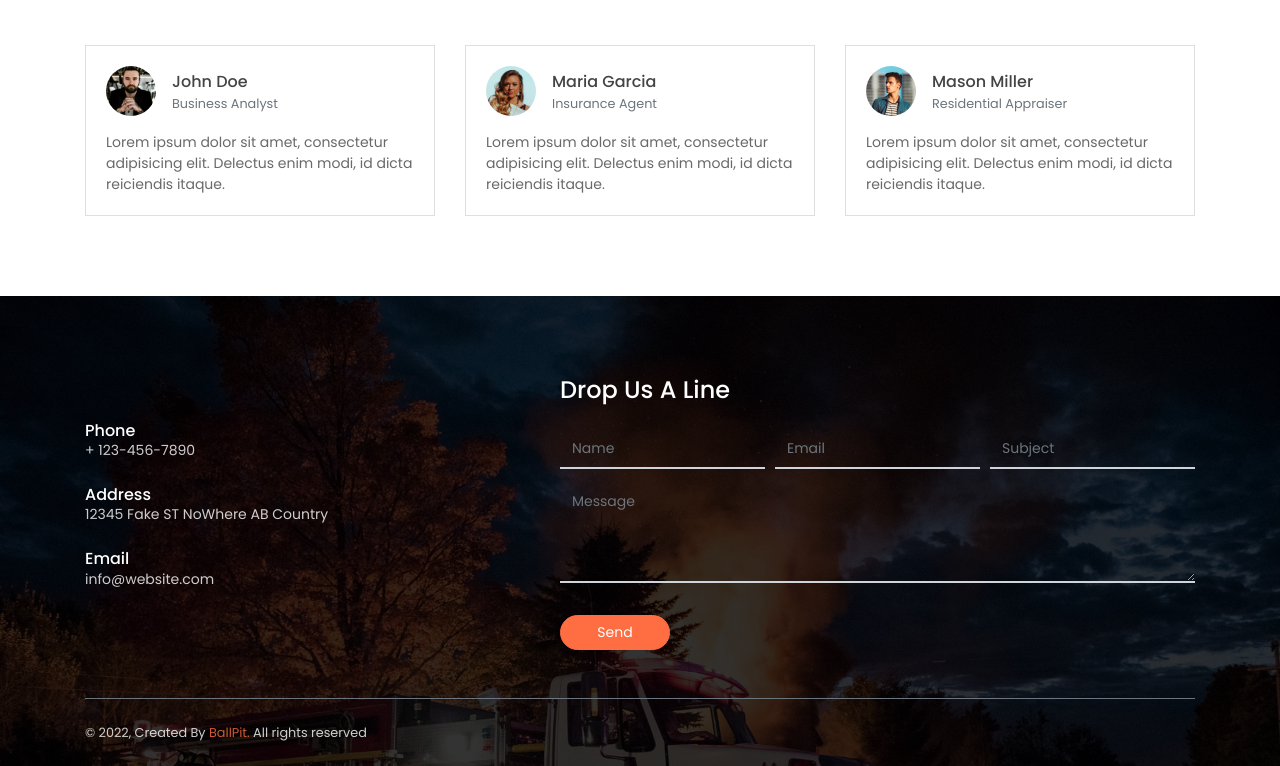
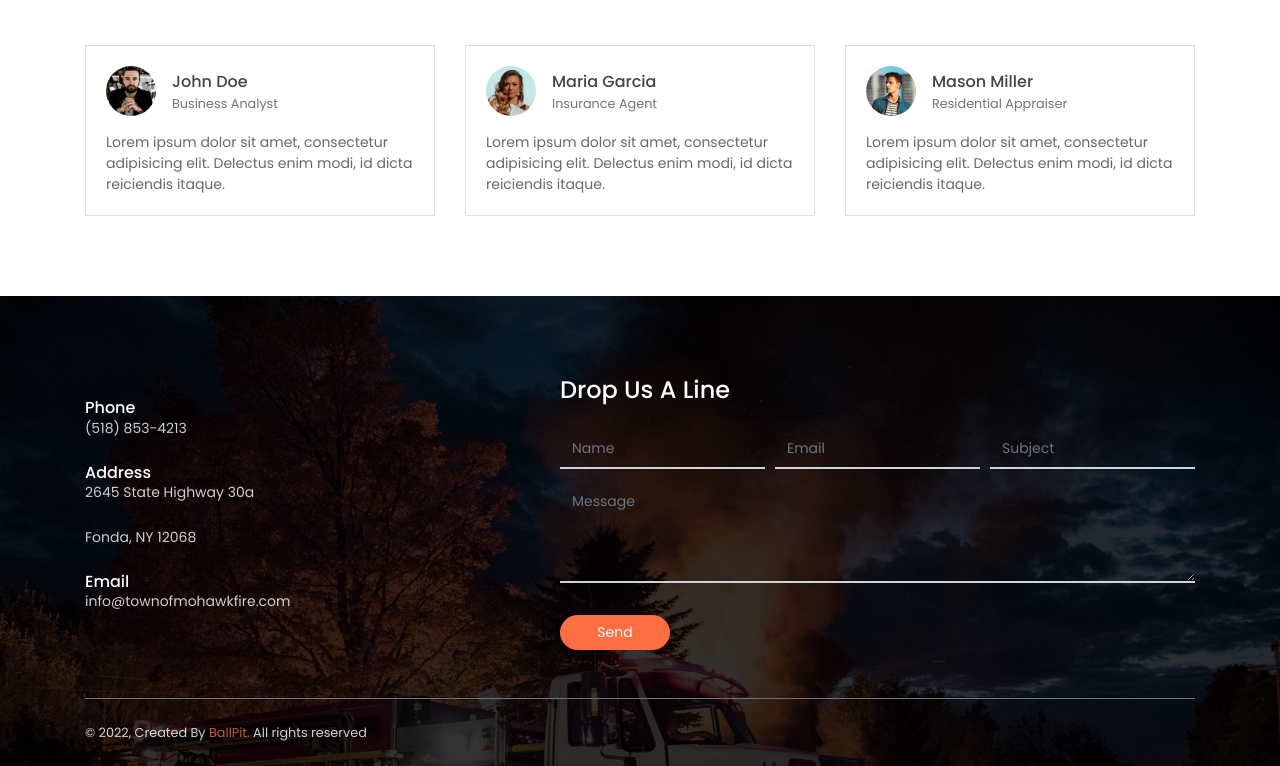
Before and after one commit to eball218/eball218.github.io, a plain HTML site: page index.html in a window 1280 px wide. Shown: the part 3914-4680 px from the top of the page. Drawn offline with Linux system fonts and the light colour scheme.

Commit message:
Update index.html

```diff
--- a/index.html
+++ b/index.html
@@ -417,13 +417,14 @@
             <div class="row align-items-center">
                 <div class="col-md-5 my-3">
                     <h6 class="mb-0">Phone</h6>
-                    <p class="mb-4">+ 123-456-7890</p>
+                    <p class="mb-4">(518) 853-4213</p>
 
                     <h6 class="mb-0">Address</h6>
-                    <p class="mb-4">12345 Fake ST NoWhere AB Country</p>
+                    <p class="mb-4">2645 State Highway 30a</p>
+                    <p class="mb-4">Fonda, NY 12068</p>
 
                     <h6 class="mb-0">Email</h6>
-                    <p class="mb-0">info@website.com</p>
+                    <p class="mb-0">info@townofmohawkfire.com</p>
                     <p></p>
                 </div>
                 <div class="col-md-7">
```
